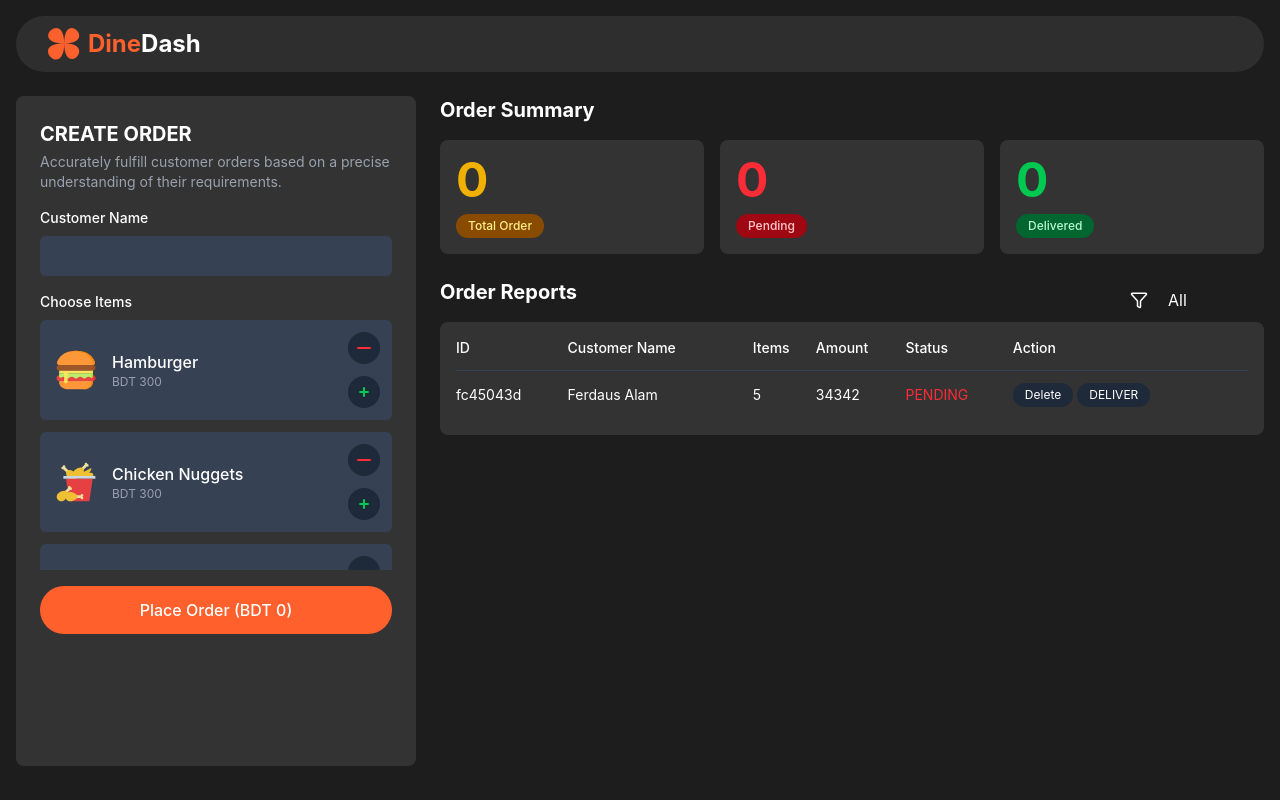
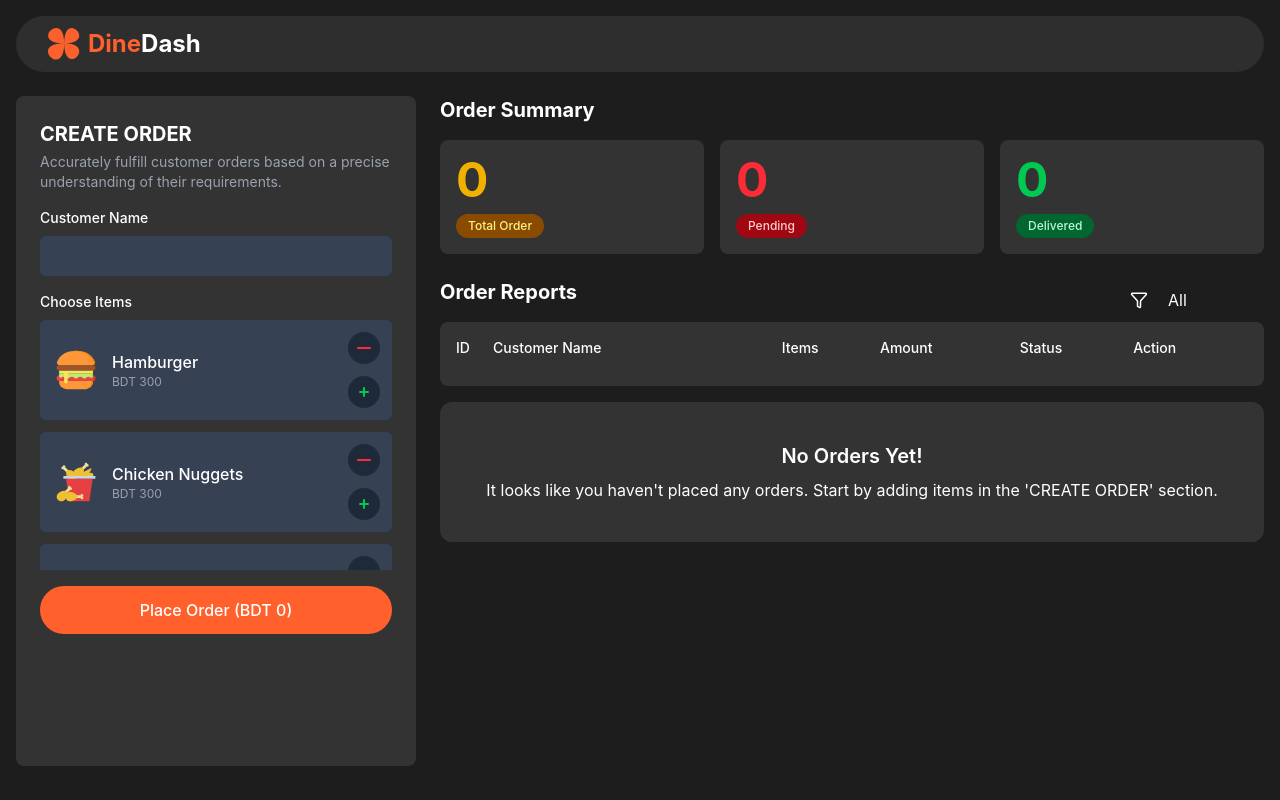
Before and after one commit to mdferdausalam19/dinedash, a React (Vite) app: page / in a window 1280 px wide. Built offline with nearby package versions, Linux system fonts and the light colour scheme.

Commit message:
feat: display data in order summary and order reports

```diff
--- a/src/components/order/CreateOrder.jsx
+++ b/src/components/order/CreateOrder.jsx
@@ -53,6 +53,7 @@ export default function CreateOrder({
           onChange={(e) => onCustomerName(e.target.value)}
           type="text"
           name="customerName"
+          required
           className="w-full bg-gray-700 bg-opacity-50 rounded-md p-2 focus:outline-none focus:ring-2 focus:ring-primary transition-all duration-300"
         />
       </div>
@@ -75,8 +76,9 @@ export default function CreateOrder({
       </div>
 
       <button
+        disabled={totalPrice <= 0}
         onClick={onPlaceOrder}
-        className="w-full bg-primary hover:bg-opacity-90 text-white font-medium py-3 rounded-full transition-all duration-300 hover:shadow-lg transform hover:-translate-y-1 cursor-pointer"
+        className="w-full bg-primary hover:bg-opacity-90 text-white font-medium py-3 rounded-full transition-all duration-300 hover:shadow-lg transform hover:-translate-y-1 cursor-pointer disabled:cursor-not-allowed"
       >
         Place Order (BDT {totalPrice})
       </button>
--- /dev/null
+++ b/src/components/order/NoOrdersFound.jsx
@@ -0,0 +1,11 @@
+export default function NoOrdersFound() {
+  return (
+    <div className="bg-cardbg mt-4 p-10 rounded-xl text-center">
+      <p className="text-xl font-semibold mb-2">No Orders Yet!</p>
+      <p className="text-base">
+        It looks like you haven't placed any orders. Start by adding items in
+        the 'CREATE ORDER' section.
+      </p>
+    </div>
+  );
+}
--- a/src/components/order/Order.jsx
+++ b/src/components/order/Order.jsx
@@ -39,6 +39,11 @@ export default function Order() {
   };
 
   const handlePlaceOrder = () => {
+    if (totalPrice <= 0) {
+      return alert("Your order is empty. Please add some items to proceed.");
+    } else if (customerName.length <= 0) {
+      return alert("Please enter the customer's name to finalize the order.");
+    }
     const newOrderReport = {
       id: crypto.randomUUID(),
       customerName: customerName,
@@ -46,13 +51,25 @@ export default function Order() {
       amount: totalPrice,
       status: "PENDING",
     };
-    setOrderReports([...orderReports, newOrderReport]);
+    const updatedReports = [newOrderReport, ...orderReports];
+    setOrderReports(updatedReports);
     setSelectedItems([]);
     setCustomerName("");
     setTotalPrice(0);
+    handleOrderSummary(updatedReports);
   };
 
-  console.log(orderReports);
+  const handleOrderSummary = (reports) => {
+    setTotalOrders(reports.length);
+    const totalPendingOrders = reports.filter(
+      (report) => report.status === "PENDING"
+    ).length;
+    setPendingOrders(totalPendingOrders);
+    const totalDeliveredOrders = reports.filter(
+      (report) => report.status === "DELIVERED"
+    ).length;
+    setDeliveredOrders(totalDeliveredOrders);
+  };
 
   return (
     <div className="grid grid-cols-1 md:grid-cols-3 gap-6 mt-6 flex-grow">
--- a/src/components/order/OrderReports.jsx
+++ b/src/components/order/OrderReports.jsx
@@ -1,16 +1,7 @@
+import NoOrdersFound from "./NoOrdersFound";
 import OrderReportsList from "./OrderReportsList";
 
-export default function OrderReports() {
-  const orderReports = [
-    {
-      id: crypto.randomUUID(),
-      customerName: "Ferdaus Alam",
-      items: 5,
-      amount: 34342,
-      status: "PENDING",
-    },
-  ];
-
+export default function OrderReports({ orderReports }) {
   return (
     <div>
       <div className="flex justify-between">
@@ -50,6 +41,7 @@ export default function OrderReports() {
                 <th className="pb-3 font-medium">Action</th>
               </tr>
             </thead>
+
             <tbody className="text-sm">
               {orderReports.map((orderReport) => (
                 <OrderReportsList
@@ -65,6 +57,7 @@ export default function OrderReports() {
           </table>
         </div>
       </div>
+      {orderReports.length <= 0 && <NoOrdersFound />}
     </div>
   );
 }
```
